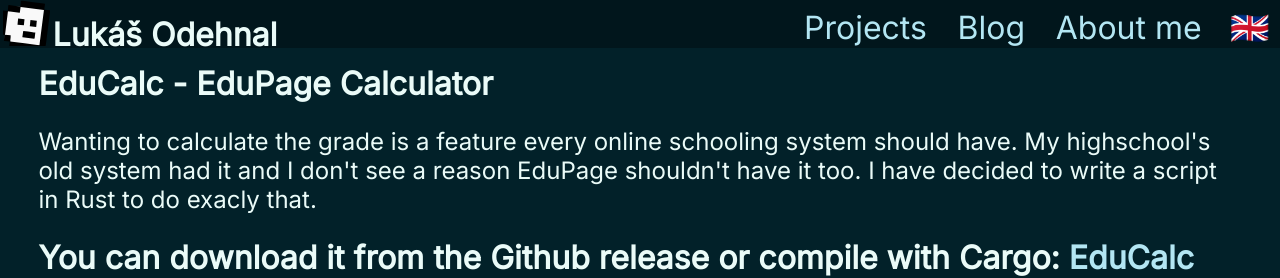
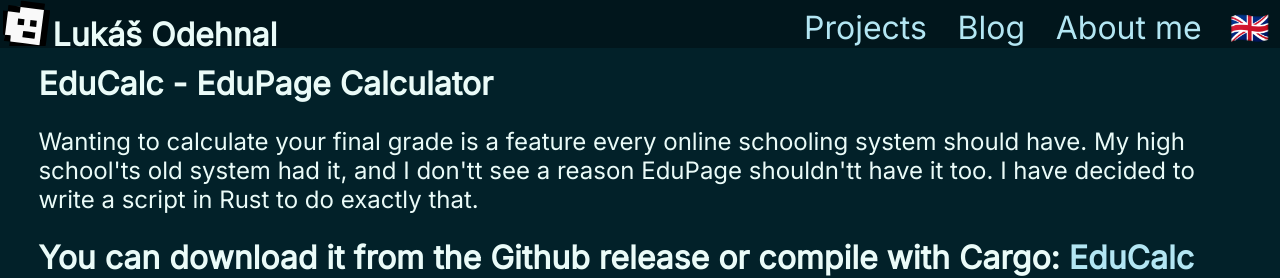
Before and after one commit to divear/divear-blog, a Next.js app: page /a/educalc in a window 1280 px wide. Shown: the top 278 px of the page. Built offline with nearby package versions, Linux system fonts and the light colour scheme; no server answers.

Commit message:
rewrite bad grammar

```diff
--- a/pages/a/educalc.tsx
+++ b/pages/a/educalc.tsx
@@ -7,10 +7,10 @@
       <title>EduCalc</title>
       <h1>EduCalc - EduPage Calculator</h1>
       <p>
-        Wanting to calculate the grade is a feature every online schooling
-        system should have. My highschool&apos;s old system had it and I
-        don&apos;t see a reason EduPage shouldn&apos;t have it too. I have
-        decided to write a script in Rust to do exacly that.
+        Wanting to calculate your final grade is a feature every online
+        schooling system should have. My high school&apos;ts old system had it,
+        and I don&apos;tt see a reason EduPage shouldn&apos;tt have it too. I
+        have decided to write a script in Rust to do exactly that.
       </p>
       <h1>
         You can download it from the Github release or compile with Cargo:
@@ -40,8 +40,9 @@
         alt=""
         style={{
           maxWidth: "100%",
-          height: "auto"
-        }} />
+          height: "auto",
+        }}
+      />
       <Image
         width={400}
         height={300}
@@ -49,8 +50,9 @@
         alt=""
         style={{
           maxWidth: "100%",
-          height: "auto"
-        }} />
+          height: "auto",
+        }}
+      />
       <Image
         width={400}
         height={300}
@@ -58,8 +60,9 @@
         alt=""
         style={{
           maxWidth: "100%",
-          height: "auto"
-        }} />
+          height: "auto",
+        }}
+      />
     </div>
   );
 }
```
